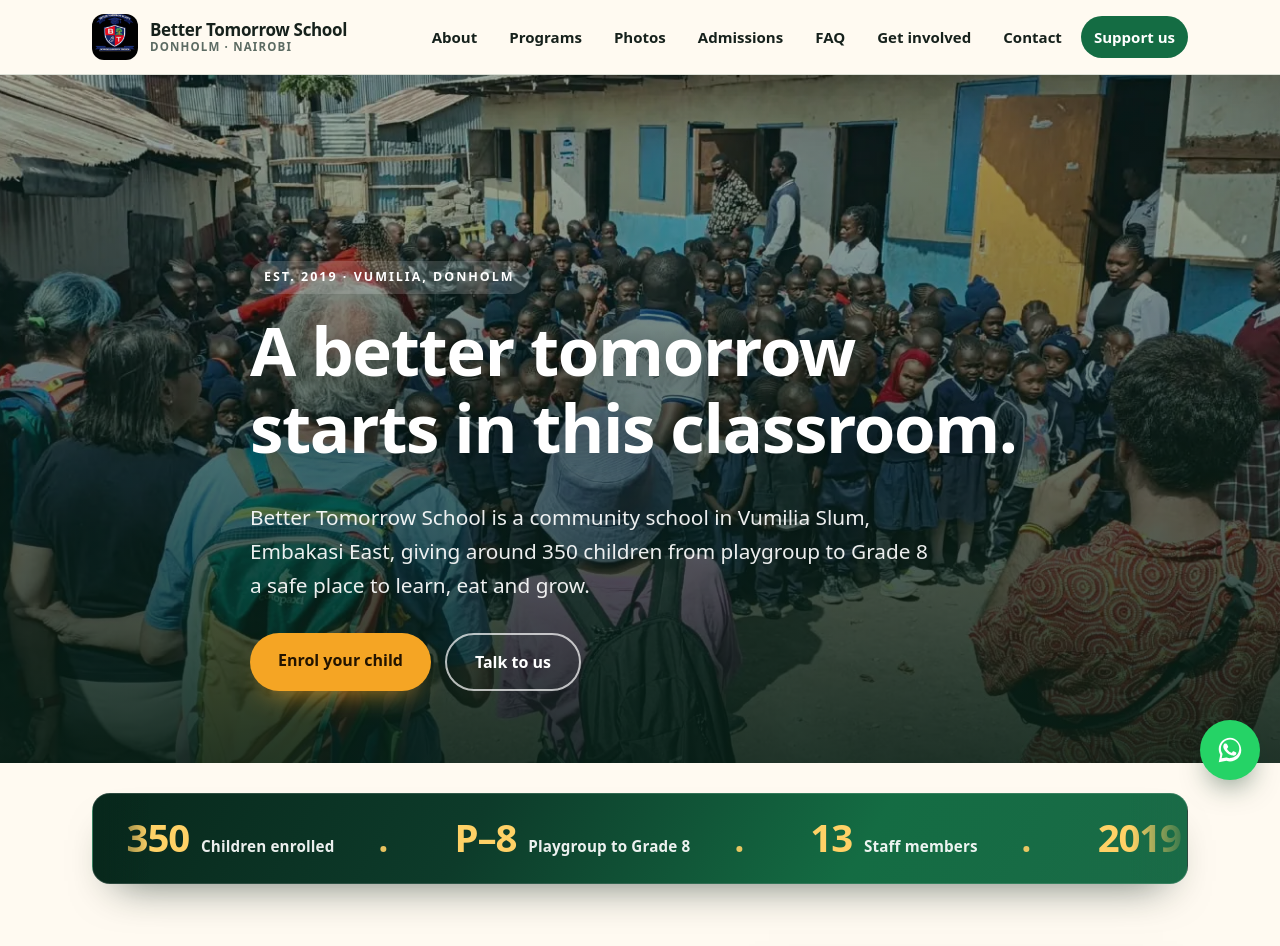
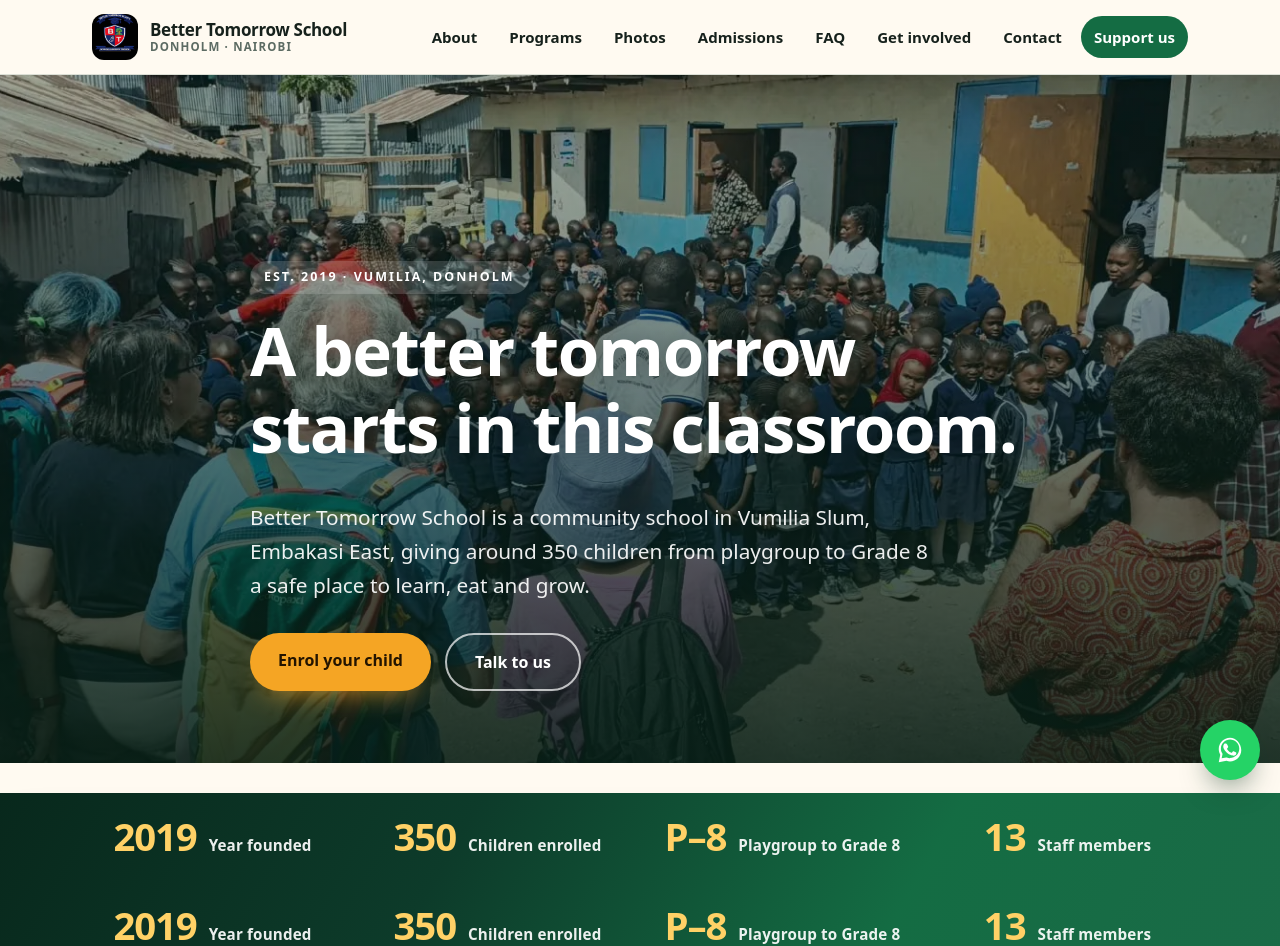
Before and after one commit to elvisbitolo/better_tomorrow, a Next.js app: page / in a window 1280 px wide. Shown: the top 946 px of the page. Built offline with nearby package versions, Linux system fonts and the light colour scheme.

Commit message:
Make school statistics bar full viewport width

```diff
--- a/src/app/globals.css
+++ b/src/app/globals.css
@@ -342,68 +342,37 @@ p {
 .statsMarquee {
   position: relative;
   z-index: 2;
+  width: 100vw;
   margin-top: -46px;
+  margin-left: calc(50% - 50vw);
   overflow: hidden;
-  border-radius: var(--radius);
-  border: 1px solid rgba(255, 255, 255, 0.14);
+  border-radius: 0;
+  border: 0;
   box-shadow: 0 22px 44px -24px rgba(6, 30, 21, 0.65);
   background: linear-gradient(120deg, #08281c 0%, var(--green-900) 35%, var(--green-700) 70%, #1a6b47 100%);
 }
 
-.statsMarquee::before,
-.statsMarquee::after {
-  content: "";
-  position: absolute;
-  top: 0;
-  bottom: 0;
-  width: 56px;
-  z-index: 1;
-  pointer-events: none;
-}
-
-.statsMarquee::before {
-  left: 0;
-  background: linear-gradient(to right, rgba(8, 40, 28, 0.95), transparent);
-}
-
-.statsMarquee::after {
-  right: 0;
-  background: linear-gradient(to left, rgba(26, 107, 71, 0.95), transparent);
-}
-
 .statsTrack {
-  display: flex;
+  display: grid;
+  grid-template-columns: repeat(4, minmax(0, 1fr));
   align-items: center;
-  width: max-content;
-  animation: statsScroll 28s linear infinite;
-}
-
-.statsMarquee:hover .statsTrack {
-  animation-play-state: paused;
+  width: min(100%, var(--max));
+  margin: 0 auto;
 }
 
 .statItem {
   display: flex;
   align-items: baseline;
+  justify-content: center;
   gap: 12px;
-  padding: 24px 34px;
-  white-space: nowrap;
+  min-width: 0;
+  padding: 24px 18px;
   color: #fff;
-  position: relative;
-}
-
-.statItem::after {
-  content: "";
-  width: 6px;
-  height: 6px;
-  border-radius: 50%;
-  background: var(--amber-300);
-  margin-left: 34px;
-  flex: none;
-  opacity: 0.9;
+  text-align: center;
 }
 
 .statItem b {
+  flex: none;
   font-size: clamp(1.7rem, 3vw, 2.4rem);
   font-weight: 800;
   letter-spacing: -0.03em;
@@ -418,12 +387,32 @@ p {
   letter-spacing: 0.01em;
 }
 
-@keyframes statsScroll {
-  from {
-    transform: translateX(0);
+@media (max-width: 860px) {
+  .statsMarquee {
+    margin-top: -34px;
   }
-  to {
-    transform: translateX(-50%);
+}
+
+@media (max-width: 640px) {
+  .statsTrack {
+    grid-template-columns: repeat(2, minmax(0, 1fr));
+  }
+
+  .statItem {
+    flex-direction: column;
+    align-items: center;
+    justify-content: center;
+    gap: 6px;
+    padding: 20px 10px;
+  }
+
+  .statItem b {
+    font-size: clamp(1.8rem, 7vw, 2.2rem);
+  }
+
+  .statItem span {
+    font-size: 0.82rem;
+    line-height: 1.35;
   }
 }
 
@@ -1334,19 +1323,4 @@ p {
     transition: none;
   }
 
-  .statsTrack {
-    animation: none;
-    width: 100%;
-    flex-wrap: wrap;
-    justify-content: center;
-  }
-
-  .statsTrack .statItem[aria-hidden="true"] {
-    display: none;
-  }
-
-  .statsMarquee::before,
-  .statsMarquee::after {
-    display: none;
-  }
 }
```
